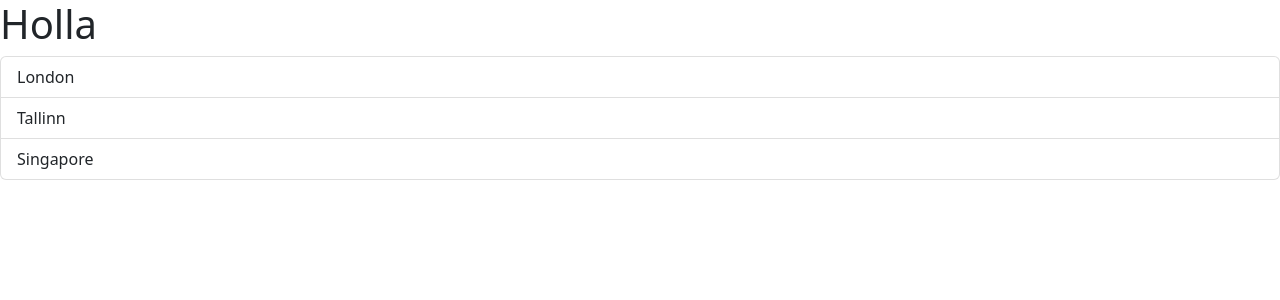
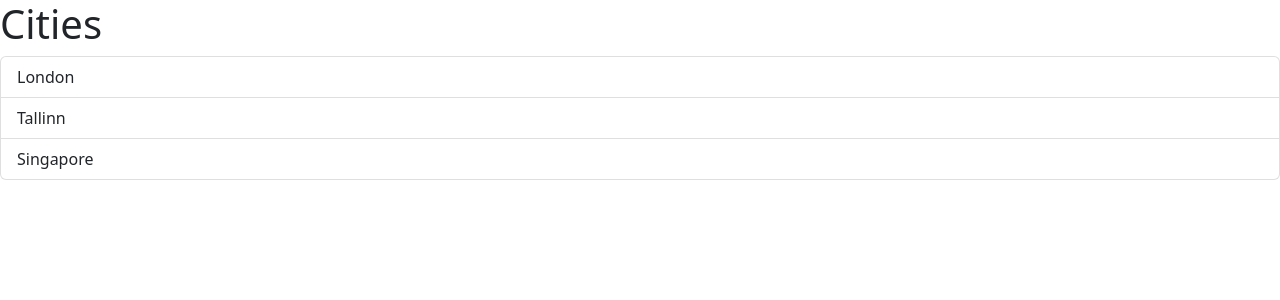
Before and after one commit to dpankov91/react-app, a React (Vite) app: page / in a window 1280 px wide. Shown: the top 300 px of the page. Built offline with nearby package versions, Linux system fonts and the light colour scheme.

Commit message:
props added

```diff
--- a/src/App.tsx
+++ b/src/App.tsx
@@ -1,7 +1,19 @@
 import ListGroup from "./components/ListGroup";
 
 function App() {
-  return <div><ListGroup /></div>
+  let items = ["London", "Tallinn", "Singapore"];
+
+  const handleSelectItem = (item: string) => console.log(item);
+
+  return (
+    <div>
+      <ListGroup
+        items={items}
+        heading="Cities"
+        onSelectItem={handleSelectItem}
+      />
+    </div>
+  );
 }
 
 export default App;
--- a/src/components/ListGroup.tsx
+++ b/src/components/ListGroup.tsx
@@ -1,12 +1,17 @@
 import { useState } from "react";
 
-function ListGroup() {
-  let items = ["London", "Tallinn", "Singapore"];
+interface Props {
+  items: string[];
+  heading: string;
+  onSelectItem: (item: string) => void;
+}
+
+function ListGroup({ items, heading, onSelectItem }: Props) {
   const [selectedIndex, setSelectedIndex] = useState(-1);
 
   return (
     <>
-      <h1>Holla</h1>
+      <h1>{heading}</h1>
       {items.length === 0 && <p>No item found</p>}
       <ul className="list-group">
         {items.map((item, index) => (
@@ -19,6 +24,7 @@
             key={item}
             onClick={() => {
               setSelectedIndex(index);
+              onSelectItem(item);
             }}
           >
             {item}
```
